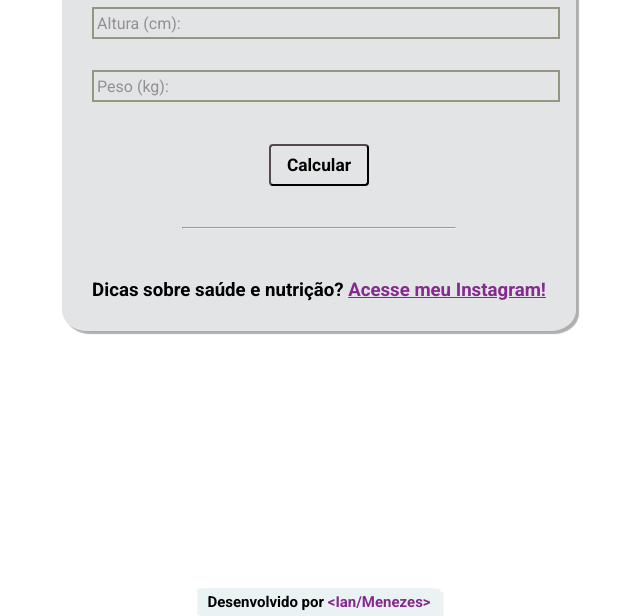
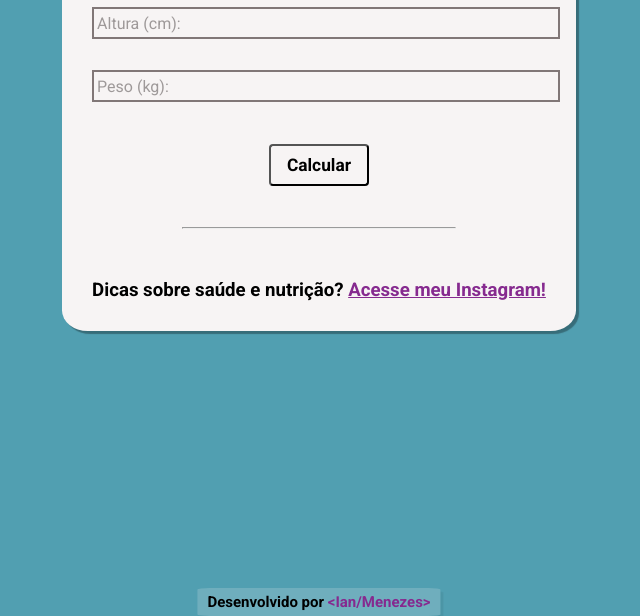
Before and after one commit to ianmenezesss/Calculadora-IMC, a plain HTML site: page index.html in a window 1280 px wide. Shown: the part 184-800 px from the top of the page, without its empty margins (321-961 px from the left). Drawn offline with Linux system fonts and the light colour scheme.

Commit message:
Changing Theme Colors

```diff
--- a/assets/css/home.css
+++ b/assets/css/home.css
@@ -11,6 +11,7 @@ body {
     background-repeat: no-repeat;
     background-size: cover;
     background-attachment: fixed;
+    background-color: rgb(81, 159, 177);
   }
 
 .container{
@@ -20,7 +21,7 @@ body {
     margin-top: 100px;
 }
 .card{
-    background-color: rgba(35, 45, 48, 0.125);
+    background-color: rgb(247, 244, 244);
     padding: 30px;
     border-radius: 5%;
     box-shadow: 3px 3px 1px 0px #00000050;
@@ -35,7 +36,7 @@ h1{
     width: 100%;
     padding: 5px 5px;
     display: inline-block;
-    border: 2px solid #969580;
+    border: 2px solid rgb(129, 119, 119);
     background-color: transparent;
     outline: none;
     min-width: 180px;
@@ -53,7 +54,7 @@ h1{
   }
 
   .label-float input:focus{
-    border: 2px solid #b1af89;
+    border: 2px solid rgb(0, 0, 0);
   }
 
   .label-float label{
@@ -76,7 +77,7 @@ h1{
 
 button{
     background-color: transparent;
-    border-color: #534b4b;
+    border-color: #000;
     color: #000;
     padding: 9px;
     font-weight: bold;
@@ -89,8 +90,9 @@ button{
     min-width: 100px;
     min-height: 40px;
   }
+
   button:hover{
-    background-color: #796767;
+    background-color: rgb(129, 119, 119);
     color: #fff;
   }
 
@@ -140,7 +142,7 @@ button{
     text-align: center;
     padding: 5px 10px; /* Espaçamento ao redor do texto */
     border-radius: 5%; /* Bordas arredondadas */
-    background-color: rgba(98, 151, 163, 0.125);
+    background-color: rgb(247, 244, 244, 0.180);
     box-shadow: 3px 3px 1px 0px #00000010;
 }
 
```
